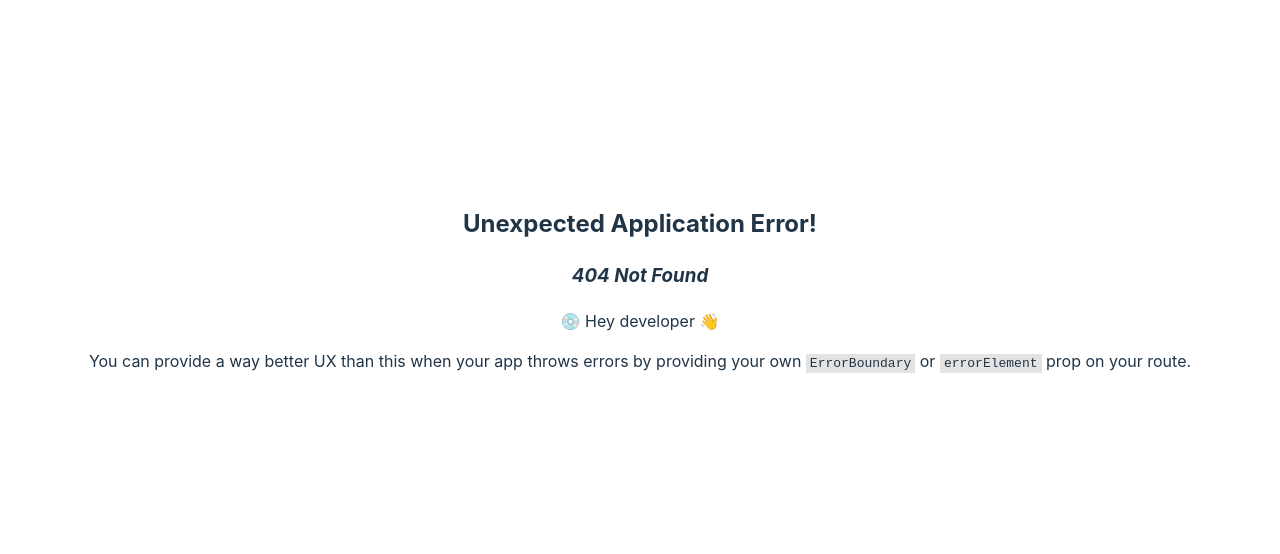
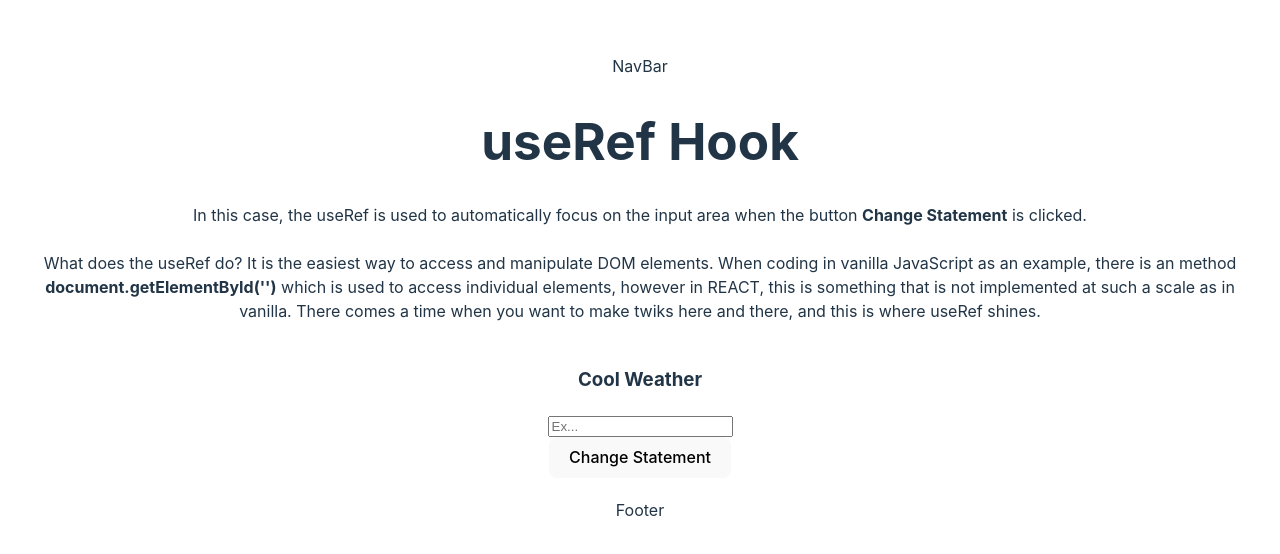
Before and after one commit to Syntax-Read3r/react-hooks-examples, a React (Vite) app in the folder client/: page /useRef in a window 1280 px wide. Before the commit this address had no page. Shown: the part 112-666 px from the top of the page. Built offline with nearby package versions, Linux system fonts and the light colour scheme.

Commit message:
useRef page completed

```diff
--- a/client/src/App.jsx
+++ b/client/src/App.jsx
@@ -9,6 +9,7 @@ import Layout from "./components/Layout";
 import UseState from "./pages/UseState";
 import UseReducer from "./pages/UseReducer";
 import UseEffect from "./pages/UseEffect";
+import UseRef from "./pages/UseRef";
 
 const router = createBrowserRouter([
 	{
@@ -27,6 +28,10 @@ const router = createBrowserRouter([
 				path: "/useEffect",
 				element: <UseEffect />,
 			},
+			{
+				path: "/useRef",
+				element: <UseRef />,
+			},
 		],
 	},
 ]);
--- /dev/null
+++ b/client/src/pages/UseRef.jsx
@@ -0,0 +1,42 @@
+import React, { useRef } from "react";
+
+function UseRef() {
+	const inputRef = useRef(null);
+
+	const handleClick = () => {
+		// console.log(inputRef.current.value);
+        inputRef.current.focus()
+	};
+	return (
+		<div>
+			<div>
+				<h1>useRef Hook</h1>
+				<p>
+					In this case, the useRef is used to automatically focus on the input
+					area when the button <strong>Change Statement</strong> is clicked.{" "}
+					<br />
+					<br />
+					What does the useRef do? It is the easiest way to access and
+					manipulate DOM elements. When coding in vanilla JavaScript as an
+					example, there is an method{" "}
+					<strong>document.getElementById('')</strong> which is used to access
+					individual elements, however in REACT, this is something that is not
+					implemented at such a scale as in vanilla. There comes a time when you
+					want to make twiks here and there, and this is where useRef shines.{" "}
+					<br />
+					<br />
+				</p>
+			</div>
+			<div>
+				<h3>Cool Weather</h3>
+				<input type="text" placeholder="Ex..." ref={inputRef} />
+				<div>
+					<button onClick={handleClick}>Change Statement</button>
+				</div>
+			</div>
+			<h2></h2>
+		</div>
+	);
+}
+
+export default UseRef;
```
